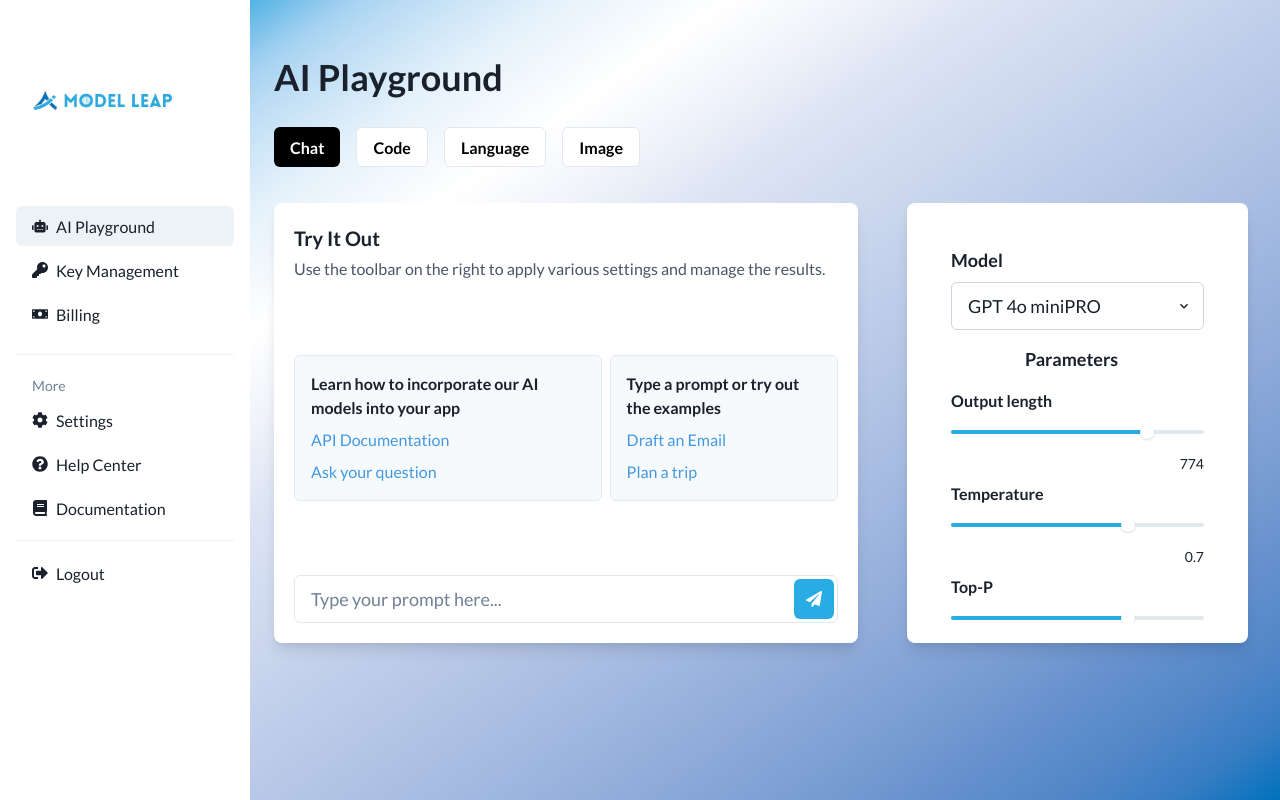
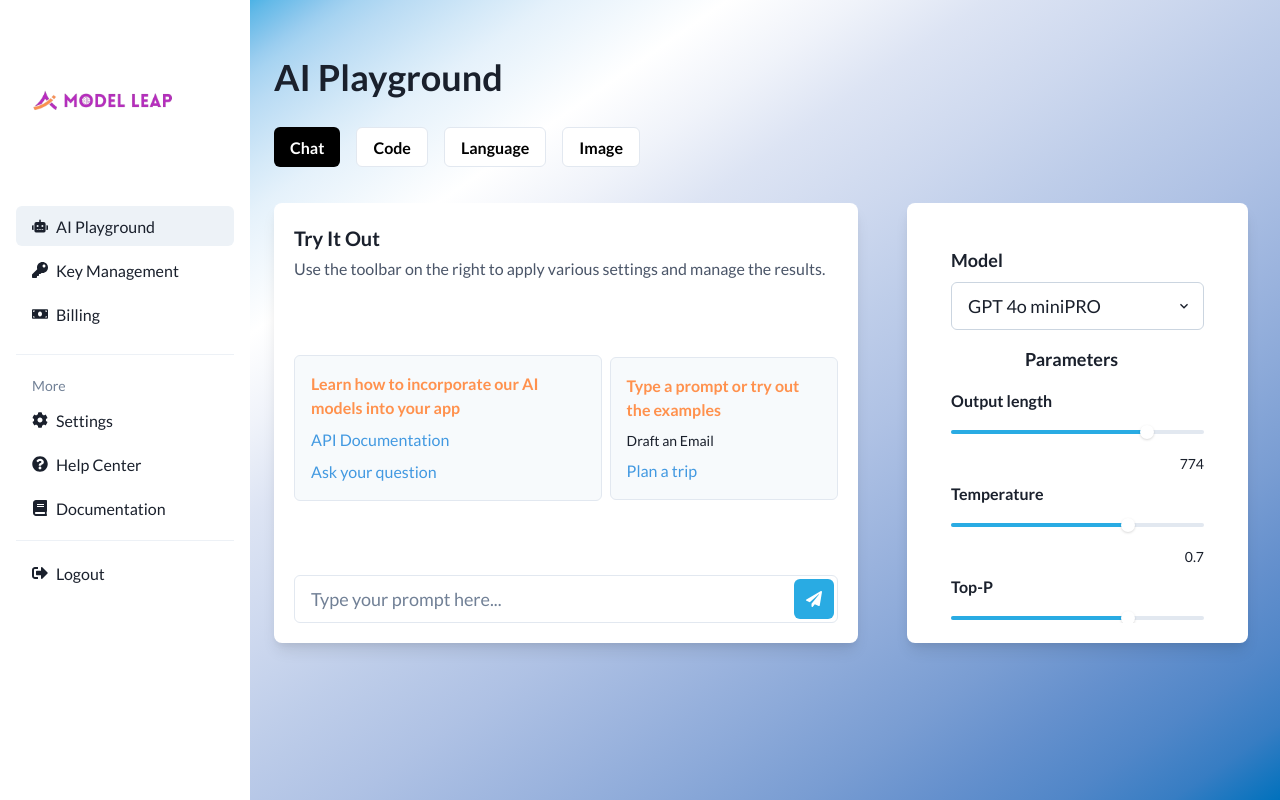
Before and after one commit to Arsalanbashir831/ModelLeap-AI, a React (Vite) app: page /app in a window 1280 px wide. Built offline with nearby package versions, Linux system fonts and the light colour scheme.

Commit message:
dashboard design fixes

```diff
--- a/index.html
+++ b/index.html
@@ -2,7 +2,7 @@
 <html lang="en">
   <head>
     <meta charset="UTF-8" />
-    <link rel="icon" type="image/svg+xml" href="/model_leap_favicon.png" />
+    <link rel="icon" type="image/svg+xml" href="/public/model_leap_favicon.png" />
     <meta name="viewport" content="width=device-width, initial-scale=1.0" />
     <title>Model Leap AI</title>
     <link rel="preconnect" href="https://fonts.googleapis.com">
--- a/src/Components/Dashboard/AiChatBox.jsx
+++ b/src/Components/Dashboard/AiChatBox.jsx
@@ -1,4 +1,4 @@
-import React, { useState } from 'react';
+import React, { useState } from "react";
 import {
   Box,
   Text,
@@ -11,12 +11,13 @@ import {
   InputRightElement,
   Link,
   Flex,
-} from '@chakra-ui/react';
-import { FaPaperPlane } from 'react-icons/fa';
+} from "@chakra-ui/react";
+import { FaPaperPlane } from "react-icons/fa";
+import { primaryColorOrange, primaryColorPurple } from "../../colorCodes";
 
 const AiChatBox = ({ aiLogo }) => {
   const [messages, setMessages] = useState([]);
-  const [input, setInput] = useState('');
+  const [input, setInput] = useState("");
   const [initState, setInitState] = useState(true);
 
   const handleSend = () => {
@@ -25,18 +26,18 @@ const AiChatBox = ({ aiLogo }) => {
 
       setMessages((prevMessages) => [
         ...prevMessages,
-        { type: 'user', text: input },
+        { type: "user", text: input },
       ]);
 
       setTimeout(() => {
         setMessages((prevMessages) => [
           ...prevMessages,
-          { type: 'user', text: input },
-          { type: 'ai', text: 'Hello! How can I assist you today?' },
+          { type: "user", text: input },
+          { type: "ai", text: "Hello! How can I assist you today?" },
         ]);
       }, 1000);
 
-      setInput('');
+      setInput("");
     }
   };
 
@@ -47,7 +48,8 @@ const AiChatBox = ({ aiLogo }) => {
           Try It Out
         </Text>
         <Text fontSize="md" color="gray.600">
-          Use the toolbar on the right to apply various settings and manage the results.
+          Use the toolbar on the right to apply various settings and manage the
+          results.
         </Text>
 
         <Box flex="1" w="full" overflowY="auto">
@@ -62,7 +64,11 @@ const AiChatBox = ({ aiLogo }) => {
                 bg="gray.50"
                 borderRadius="md"
               >
-                <Text fontSize="md" fontWeight="bold">
+                <Text
+                  fontSize="md"
+                  fontWeight="bold"
+                  color={primaryColorOrange}
+                >
                   Learn how to incorporate our AI models into your app
                 </Text>
                 <Link color="blue.400" href="#">
@@ -81,11 +87,17 @@ const AiChatBox = ({ aiLogo }) => {
                 bg="gray.50"
                 borderRadius="md"
               >
-                <Text fontSize="md" fontWeight="bold">
+                <Text
+                  fontSize="md"
+                  fontWeight="bold"
+                  color={primaryColorOrange}
+                >
                   Type a prompt or try out the examples
                 </Text>
-                <Link color="blue.400" href="#">
-                  Draft an Email
+                <Link href="#" _hover={{ textDecoration: "none" }}>
+                  <Text fontSize="sm" _hover={{ color: primaryColorPurple }}>
+                    Draft an Email
+                  </Text>
                 </Link>
                 <Link color="blue.400" href="#">
                   Plan a trip
@@ -108,9 +120,11 @@ const AiChatBox = ({ aiLogo }) => {
               {messages.map((message, index) => (
                 <HStack
                   key={index}
-                  alignSelf={message.type === 'user' ? 'flex-end' : 'flex-start'}
+                  alignSelf={
+                    message.type === "user" ? "flex-end" : "flex-start"
+                  }
                 >
-                  {message.type === 'user' ? (
+                  {message.type === "user" ? (
                     <>
                       <Avatar name="You" bg="yellow.400" size="sm" />
                       <Box bg="gray.100" p="2" borderRadius="md">
@@ -140,7 +154,7 @@ const AiChatBox = ({ aiLogo }) => {
             bg="white"
             border="1px solid"
             borderColor="gray.200"
-            _focus={{ borderColor: '#29ABE3' }}
+            _focus={{ borderColor: "#29ABE3" }}
           />
           <InputRightElement>
             <IconButton
@@ -149,7 +163,7 @@ const AiChatBox = ({ aiLogo }) => {
               onClick={handleSend}
               bg="#29ABE3"
               color="white"
-              _hover={{ bg: '#0070BC' }}
+              _hover={{ bg: "#0070BC" }}
             />
           </InputRightElement>
         </InputGroup>
--- a/src/Components/Dashboard/ModelSelection.jsx
+++ b/src/Components/Dashboard/ModelSelection.jsx
@@ -88,7 +88,7 @@ const ModelSelection = () => {
           <optgroup label="Anthropic">
             <option value="Claude 3 Haiku">
               Claude 3 Haiku
-              <Badge colorScheme="blue" ml="2" py="1">
+              <Badge colorScheme="blue" ml="2px" py="1">
                 PRO
               </Badge>
             </option>
--- a/src/Components/Dashboard/Sidebar.jsx
+++ b/src/Components/Dashboard/Sidebar.jsx
@@ -17,7 +17,7 @@ import {
   FaSignOutAlt,
   FaRobot,
 } from "react-icons/fa";
-// import logo from "../../../public/model_leap.png";
+
 
 const Sidebar = () => {
   const location = useLocation();
```
Also changed, not shown: public/model_leap.png.
